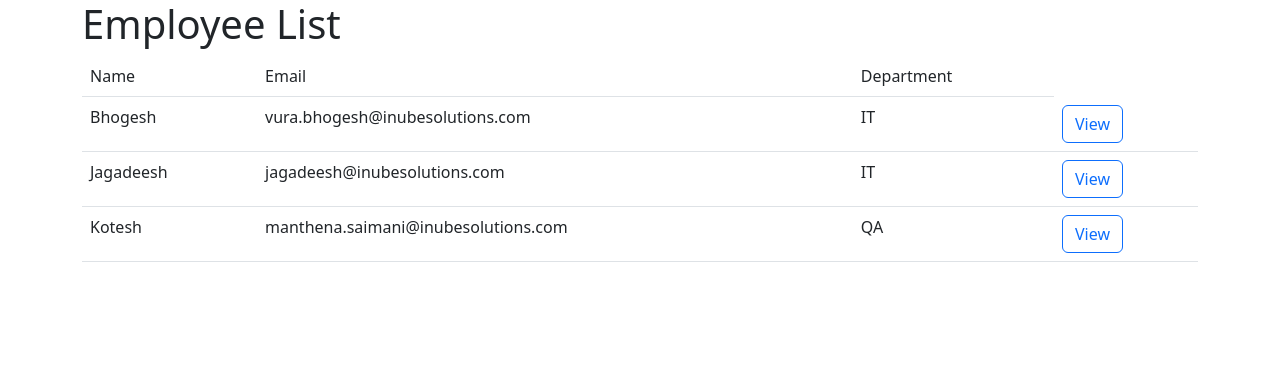
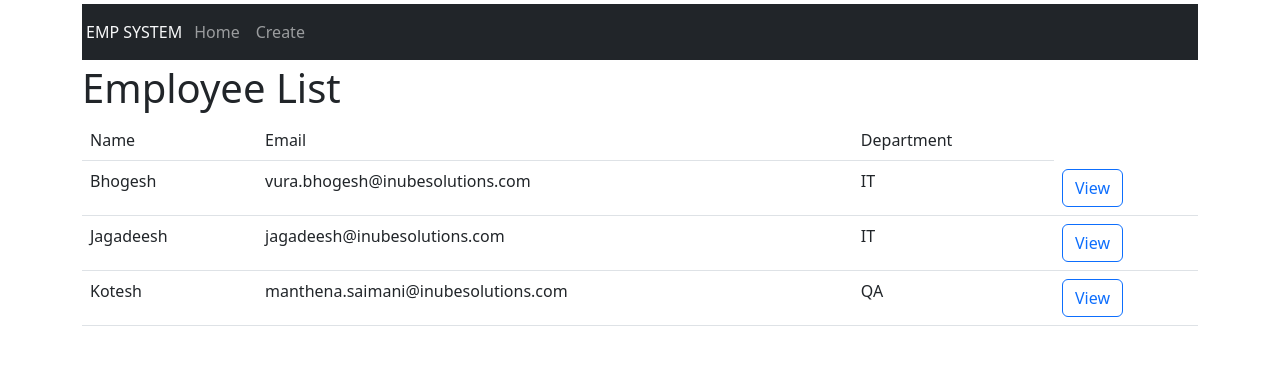
Before and after one commit to Jagadeeshreddiie/EmployeeManagementSystem_Core, an ASP.NET Core app: page / in a window 1280 px wide. Shown: the top 365 px of the page. Run offline with ASP.NET Core 8, Linux system fonts and the light colour scheme.

Commit message:
pending for the dat

```diff
--- a/Views/Shared/_Layout.cshtml
+++ b/Views/Shared/_Layout.cshtml
@@ -18,17 +18,32 @@
               asp-fallback-test-class="sr-only"
               asp-fallback-test-property="position"
               asp-fallback-test-value="absolute"
-              asp-suppress-fallback-integrity="true"
-              />
+              asp-suppress-fallback-integrity="true" />
     </environment>
 </head>
 <body>
     <div class="container">
+        <nav class="navbar navbar-expand-sm bg-dark navbar-dark mt-1">
+            <a asp-controller="Home" asp-action="Index" class="nav-link text-light m-1"> EMP SYSTEM</a>
+            <button type="button" class="navbar-toggler" data-toggle="collapse" data-target="#collapsibleNavBar">
+                <span class="navbar-toggler-icon"></span>
+            </button>
+            <div class="collapse navbar-collapse" id="collapsibleNavBar">
+                <ul class="navbar-nav">
+                    <li class="nav-item float-end"><a class="nav-link " asp-controller="Home" asp-action="Index">Home</a></li>
+                    <li class="nav-item float-end"><a class="nav-link " asp-controller="Home" asp-action="Create">Create</a></li>
+                </ul>
+            </div>
+        </nav>
+
+        <div class="mt-1">
             @RenderBody()
         </div>
         @if (IsSectionDefined("Scripts"))
         {
-        @RenderSection("Scripts");
+            @RenderSection("Scripts")
+            ;
         }
+    </div>
 </body>
 </html>
```
Lines whose indentation alone changed are shown as unchanged.
